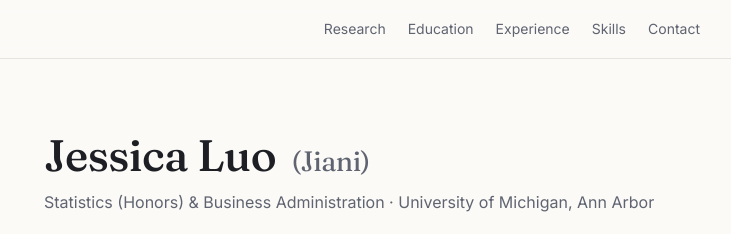
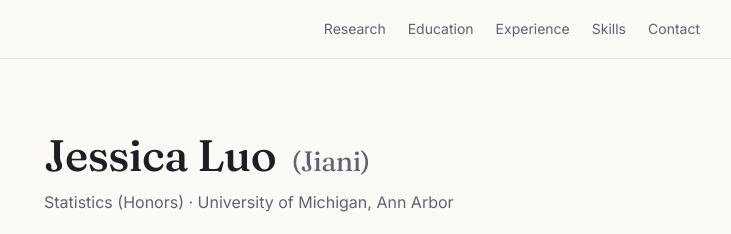
Before and after one commit to jessicaluo530/jessicaluo530.github.io, a plain HTML site: page index.html in a window 1280 px wide. Shown: the top 234 px of the page, 402-1133 px from the left. Drawn offline with Linux system fonts and the light colour scheme.

Commit message:
Update index.html

```diff
--- a/index.html
+++ b/index.html
@@ -110,7 +110,7 @@
     <img class="portrait photo" src="photo.jpg" alt="Jessica Luo">
     <div>
       <h1>Jessica Luo <span class="cn">(Jiani)</span></h1>
-      <p class="role">Statistics (Honors) &amp; Business Administration · University of Michigan, Ann Arbor</p>
+      <p class="role">Statistics (Honors) · University of Michigan, Ann Arbor</p>
       <div class="bio">
         <p>I study how markets and platforms allocate scarce resources — and what happens when algorithms, incentives, and information shape those allocations. My work combines economic modeling with empirical evidence: I build models and test them in data, or start from an empirical puzzle and build the model that explains it.</p>
         <p>Current projects span LLM-driven recommendation, the geography of childcare markets, and a teacher-incentive field experiment in Rwanda. I plan to pursue a PhD in operations management and an academic career.</p>
```
